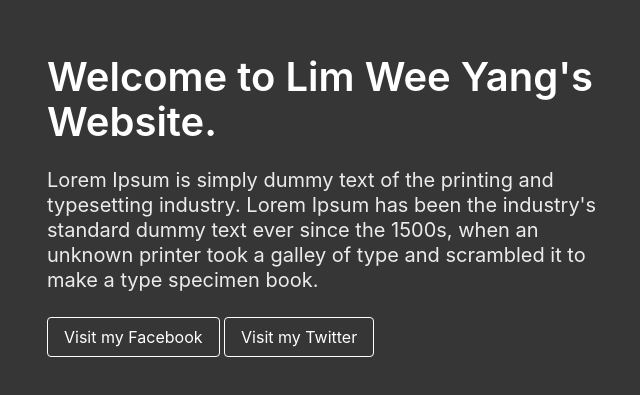
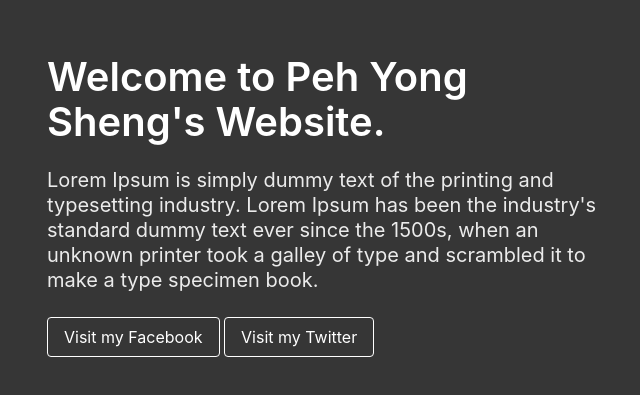
Before and after one commit to Khosyong/khoshengyong.github.io, a plain HTML site: page index.html in a window 1280 px wide. Shown: the part 195-590 px from the top of the page, without its empty margins (311-951 px from the left). Drawn offline with nearby package versions, Linux system fonts and the light colour scheme.

Commit message:
Update index.html

```diff
--- a/index.html
+++ b/index.html
@@ -1,7 +1,7 @@
 <!DOCTYPE html>
 <html>
     <head>
-        <title>Lim Wee Yang's Website</title>
+        <title>Peh Yong Sheng's Website</title>
         <link rel="stylesheet"
             href="https://cdn.jsdelivr.net/npm/bulma@0.9.2/css/bulma.min.css">
         <meta name="viewport" content="width=device-width, initial-scale=1">
@@ -13,7 +13,7 @@
             <div class="columns is-vcentered is-centered">
                 <div class="column is-6">
                     <div class="block">
-                        <h1 class="title is-2">Welcome to Lim Wee Yang's Website.</h1>
+                        <h1 class="title is-2">Welcome to Peh Yong Sheng's Website.</h1>
                     </div>
                     <div class="block">
                         <h2 class="subtitle">Lorem Ipsum is simply dummy text of the printing and typesetting industry. Lorem Ipsum has been the industry's standard dummy text ever since the 1500s, when an unknown printer took a galley of type and scrambled it to make a type specimen book.<br>
```
